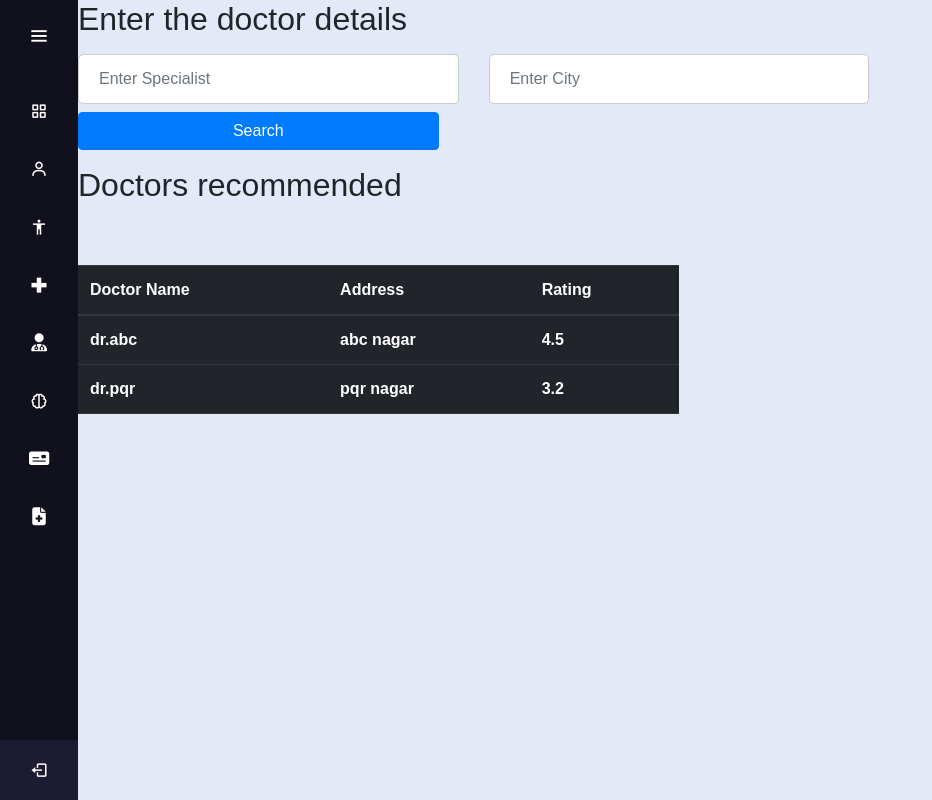
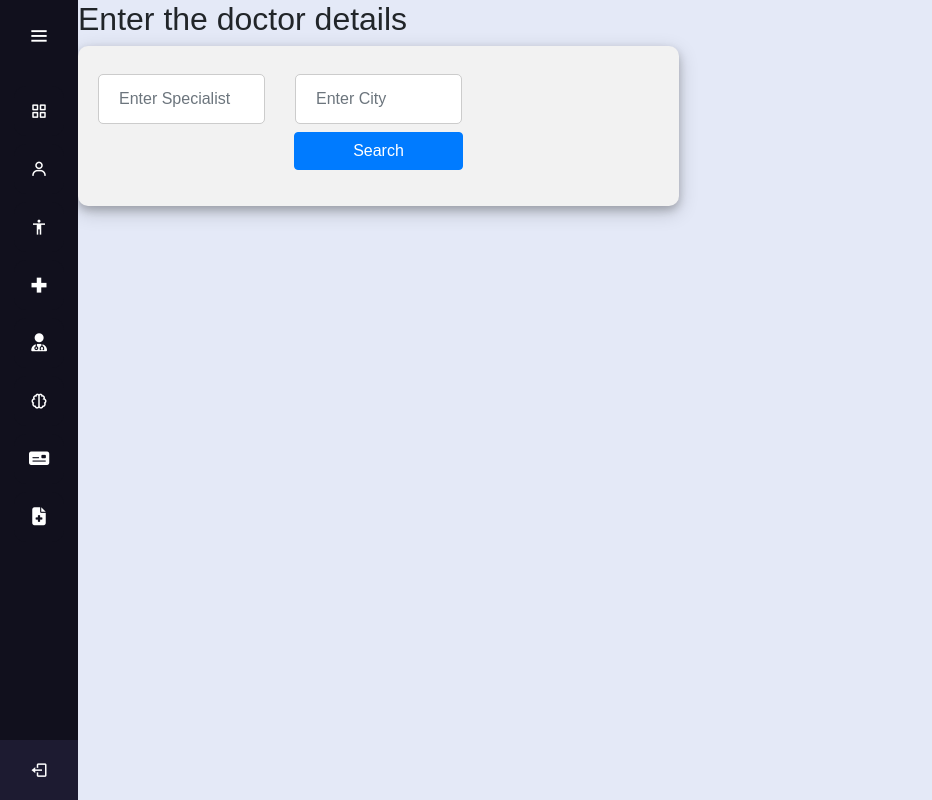
Before and after one commit to NikhilKD/Meditrack, a Flask app: page /doctors in a window 1280 px wide. Shown: the whole page, without its empty margins (0-932 px from the left). Run offline with Flask 3, Linux system fonts and the light colour scheme; lists and menus that the app fills with data are empty; some libraries are stand-ins or nearby versions.

Commit message:
added nearby doctors

```diff
--- a/app.py
+++ b/app.py
@@ -4,7 +4,7 @@ import pyrebase
 from werkzeug.utils import secure_filename
 import uuid
 from io import BytesIO
-from main import bone_fracture,lung_disease,diabetes_predict,insurance_pre,heart_prediction,mental_health
+from main import bone_fracture,lung_disease,diabetes_predict,insurance_pre,heart_prediction,mental_health,get_doctors
 from keys import config,email
 from flask_mail import Mail, Message
 import datetime
@@ -52,9 +52,9 @@ class Record(db.Model):
 class Data(db.Model):
     __bind_key__ = 'data'
     user_name=db.Column(db.String(100),nullable=False)
-    img = db.Column(db.Text, unique=True, primary_key=True)
+    img = db.Column(db.Text, unique=True)
     name = db.Column(db.Text, nullable=False)
-    uid = db.Column(db.Text, unique=True, nullable=False)
+    uid = db.Column(db.Text, unique=True, nullable=False,primary_key=True)
 
 
 class Prediction(db.Model):
@@ -339,10 +339,16 @@ def get_pdf():
     return "<h2>Your Report has been set to your email address</h2>"
 
 
-@app.route('/doctors')
+@app.route('/doctors',methods=['POST','GET'])
 def doctors():
     x = Record.query.filter_by(user_name=user).first()
-    return render_template('/doctors/index.html',user=x)
+    if request.method=='POST':
+        location=request.form.get("location"),
+        doc=request.form.get("doc")
+        doctors_list=get_doctors(location[0],doc)
+        return render_template('/doctors/index.html',user=x,doctor=doctors_list)
+    else:
+        return render_template('/doctors/index.html',user=x)
 
 # add report
 @app.route('/add_report')
--- a/templates/doctors/index.html
+++ b/templates/doctors/index.html
@@ -2,18 +2,22 @@
 {% block body %}
     <div class="container1" >
         <h2>Enter the doctor details</h2>
+        <form method="POST">
         <div class="row">
                 <div class="col-md-4">
-                <input type="text" class="form-control" placeholder="Enter Specialist" aria-label="Doctor">
+                <input type="text" class="form-control" placeholder="Enter Specialist" name="doc" aria-label="Doctor">
                 </div>
                 <div class="col-md-4">
-                <input type="text" class="form-control" placeholder="Enter City" aria-label="Place">
+                <input type="text" class="form-control" placeholder="Enter City" name="location" aria-label="Place">
                 </div>
         </div>
         <button type="submit" class="btn btn-primary mb-3">Search</button>
+        </form>
         <br>
+        {% if doctor|length!=0 %}
         <h2>Doctors recommended</h2>
-        <table class="table table-dark table-hover" style="margin-top:5%;width:50%">
+        <div class="container1" style="align-items:center;overflow-y: scroll; height: 400px; overflow-x: hidden;">
+            <table class="table table-dark table-hover" >
             <thead>
                 <tr>
                     <th scope="col">Doctor Name</th>
@@ -22,17 +26,17 @@
                 </tr>
                 </thead>
                 <tbody>
+                    {% for i in doctor %}
                     <tr>
-                        <th scope="row">dr.abc</th>
-                        <th scope="row">abc nagar</th>
-                        <th scope="row">4.5</th>
+                        <th scope="row">{{i['name']}}</th>
+                        <th scope="row">{{i['vicinity']}}</th>
+                        <th scope="row">{{i['rating']}}</th>
                     </tr>
-                    <tr>
-                        <th scope="row">dr.pqr</th>
-                        <th scope="row">pqr nagar</th>
-                        <th scope="row">3.2</th>
-                    </tr>
+                    {% endfor %}
                 </tbody>
             </table>
+        </div>
+        {% endif %}
+
     </div>
 {% endblock body %}
--- a/templates/mental/index.html
+++ b/templates/mental/index.html
@@ -2,7 +2,7 @@
 {% block body %}
     <div class="container1" >
         <h2>Depression Detection</h2>
-        <form action="/mental_predict" enctype="multipart/form-data" method="POST">
+        <form action="/mental_predict" method="POST">
             <div class="question">
                 <label for="exampleFormControlTextarea1" class="form-label">Question 1</label>
                 <textarea class="form-control" name="question1" id="exampleFormControlTextarea1"  rows="3"></textarea>
--- a/templates/prediction/index.html
+++ b/templates/prediction/index.html
@@ -1,5 +1,4 @@
 {% extends 'base.html' %} {% block body %}
-
 
 
 <div class="container1" style="overflow-y: scroll; height: 700px; overflow-x: hidden;" id="myGroup">
```
Also changed, not shown: main.py (+33 -0 lines), instance/prediction.db, instance/record.db.
